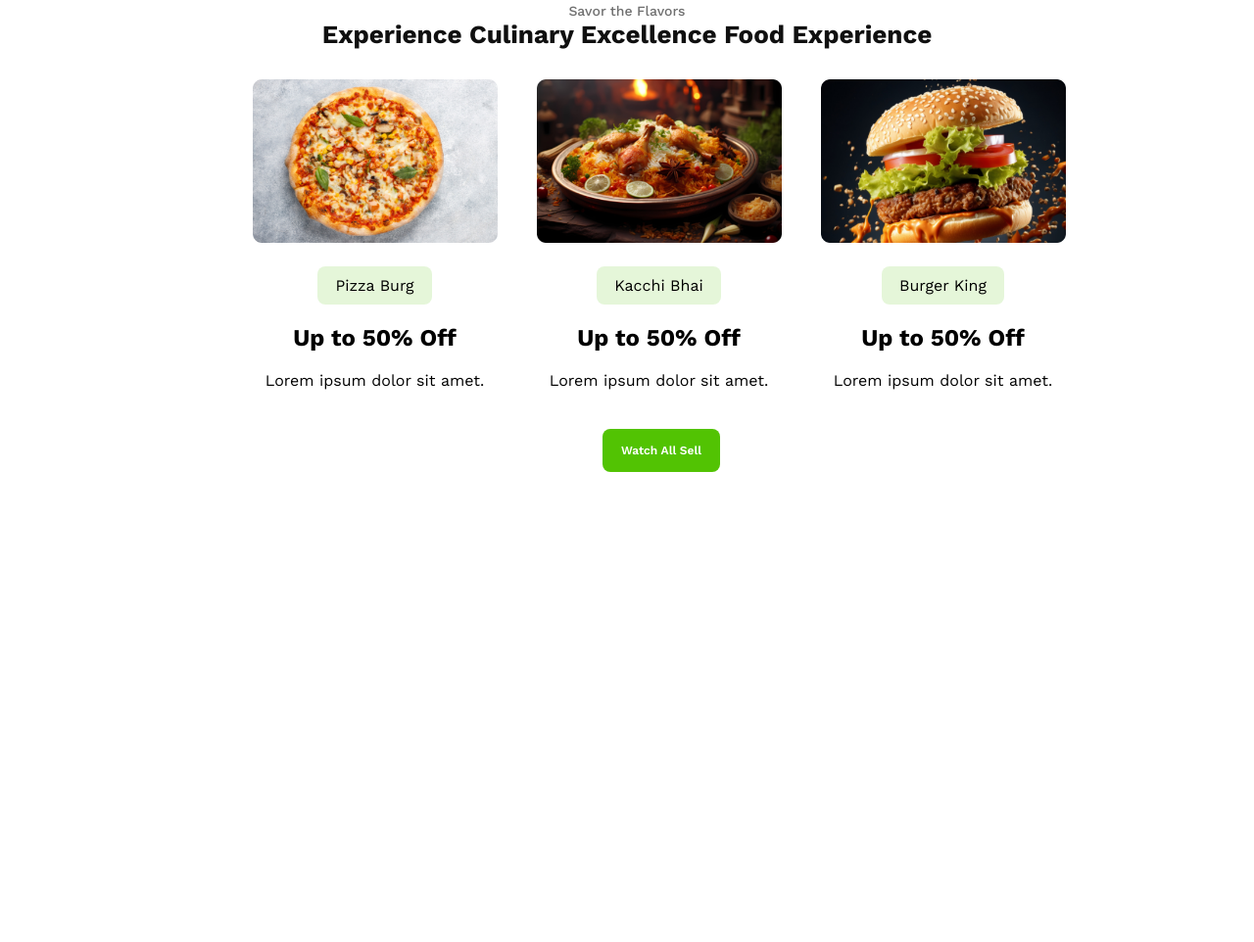
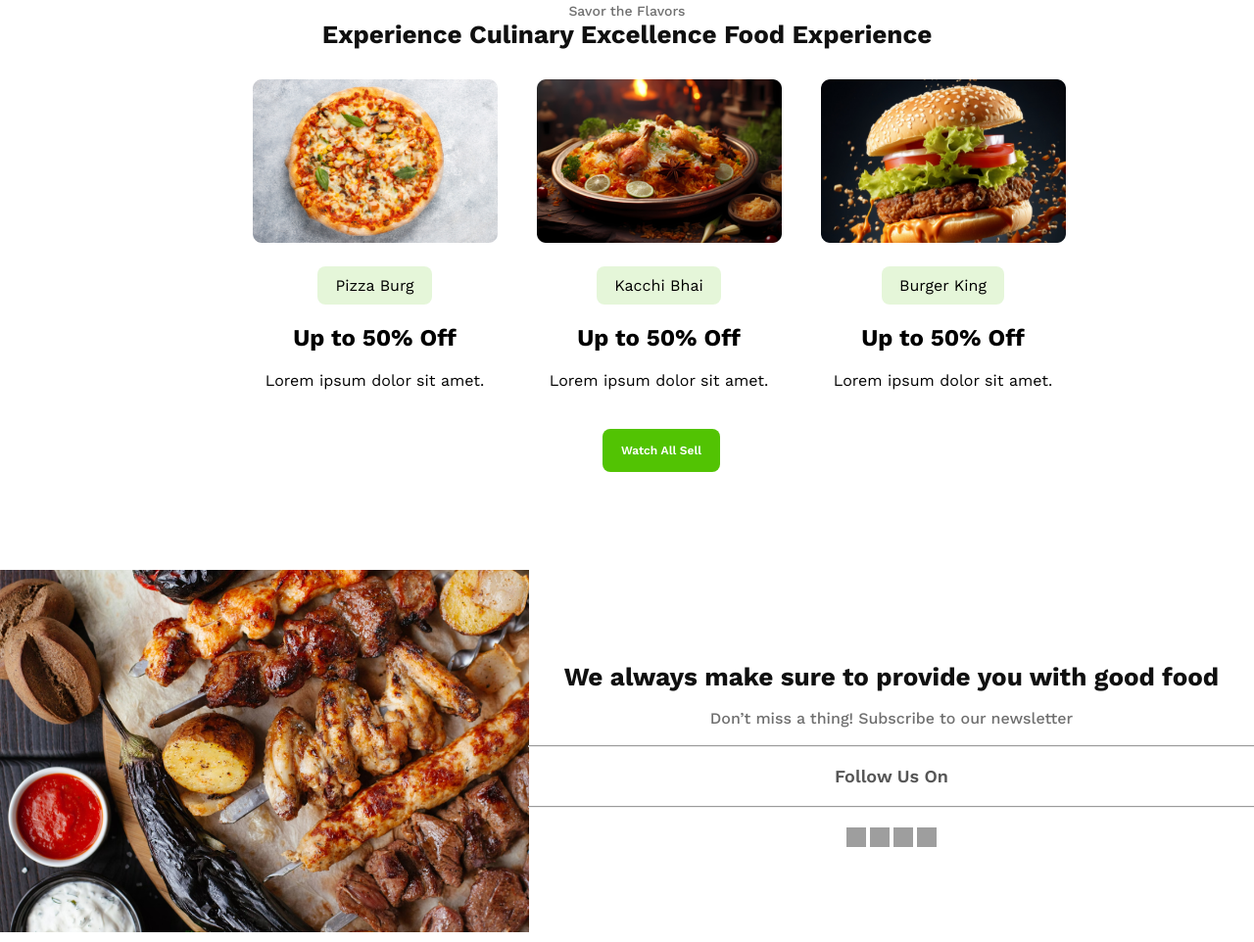
Before and after one commit to Atef-Abrar-Bhuyian/CityFlavor, a plain HTML site: page index.html in a window 1280 px wide. Shown: the part 630-1592 px from the top of the page at 98% size. Before the commit the page ends 1212 px from the top, so only its background shows below. Drawn offline with nearby package versions, Linux system fonts and the light colour scheme; grey boxes are pictures that could not be loaded.

Commit message:
about us section added

```diff
--- a/index.html
+++ b/index.html
@@ -76,7 +76,27 @@
             </div>
         </section>
 
+        <section class="about-us">
+            <div class="about-us-container">
+                <div class="about-us-image">
+                    <img src="assets/foods.png" alt="">
+                </div>
+                <div class="text-info">
+                    <h1>We always make sure to provide you with good food</h1>
+                    <p class="newsletter">Don’t miss a thing! Subscribe to our newsletter</p>
+                    <hr class="hr">
+                    <p class="about-us-para"> Follow Us On</p>
+                    <hr class="hr">
+                    <div class="icons">
+                        <img src="https://img.icons8.com/?size=100&id=uLWV5A9vXIPu&format=png&color=000000" alt="">
+                        <img src="https://img.icons8.com/?size=100&id=YfCbGWCWcuar&format=png&color=000000" alt="">
+                        <img src="https://img.icons8.com/?size=100&id=Xy10Jcu1L2Su&format=png&color=000000" alt="">
+                        <img src="https://img.icons8.com/?size=100&id=63676&format=png&color=000000" alt="">
+                    </div>
+                </div>
+            </div>
 
+        </section>
     </main>
 </body>
 
--- a/styles/styles.css
+++ b/styles/styles.css
@@ -158,3 +158,72 @@ background: rgba(82, 195, 3, 0.15);
 #card-box .btn{
     width: 120px;
 }
+
+#about-us{
+    width: 1115px;
+    height: 390px;
+}
+
+.about-us-container{
+    display: flex;
+}
+
+.about-us-container .about-us-image img{
+    width: 540px;
+    height: 370px;
+}
+
+.text-info{
+/* Auto layout */
+width: 800px;
+height: 380px;
+display: flex;
+flex-direction: column;
+gap: 20px;
+justify-content: center;
+align-items: center;
+}
+.hr{
+    width: 100%;
+}
+.text-info h1{
+    color: rgb(16, 16, 16);
+    font-family: Work Sans;
+    font-size: 26px;
+    font-weight: 700;
+    line-height: 32px;
+    letter-spacing: 0%;
+    text-align: center;
+}
+
+
+.newsletter{
+    color: rgb(16, 16, 16);
+font-family: Work Sans;
+font-size: 16px;
+font-weight: 500;
+line-height: 14px;
+letter-spacing: 0%;
+text-align: left;
+opacity: 0.6;
+
+}
+
+.about-us-para{
+    opacity: 0.7;
+    color: rgb(16, 16, 16);
+    font-family: Work Sans;
+    font-size: 18px;
+    font-weight: 600;
+    line-height: 20px;
+    letter-spacing: 0%;
+    text-align: center;
+}
+
+.icons img{
+width: 20px;
+height: 20px;
+left: 12.81px;
+top: 8.61px;
+background: rgb(255, 255, 255);
+}
```
